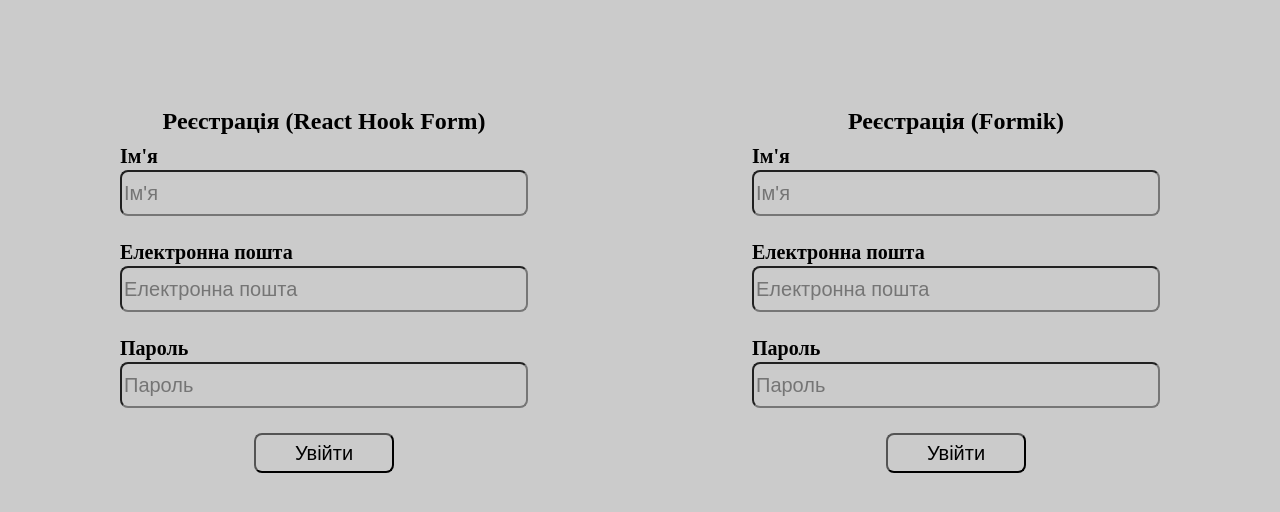
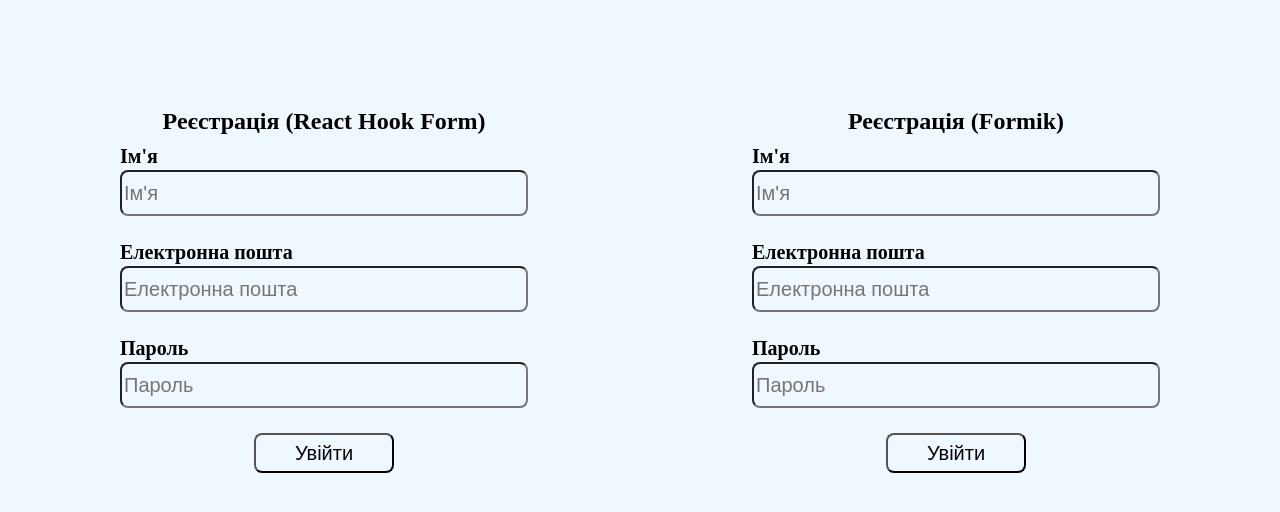
Before and after one commit to llens202/home-work-47-formik-yup-react-hook-form, a React (Vite) app: page / in a window 1280 px wide. Shown: the top 512 px of the page. Built offline with nearby package versions, Linux system fonts and the light colour scheme.

Commit message:
style: change background color

```diff
--- a/src/App.css
+++ b/src/App.css
@@ -1,6 +1,6 @@
 
 body {
-    background-image: url(./image/pexels-allecgomes-8682131.jpg);
+    background-color: aliceblue;
 }
 
 
```
